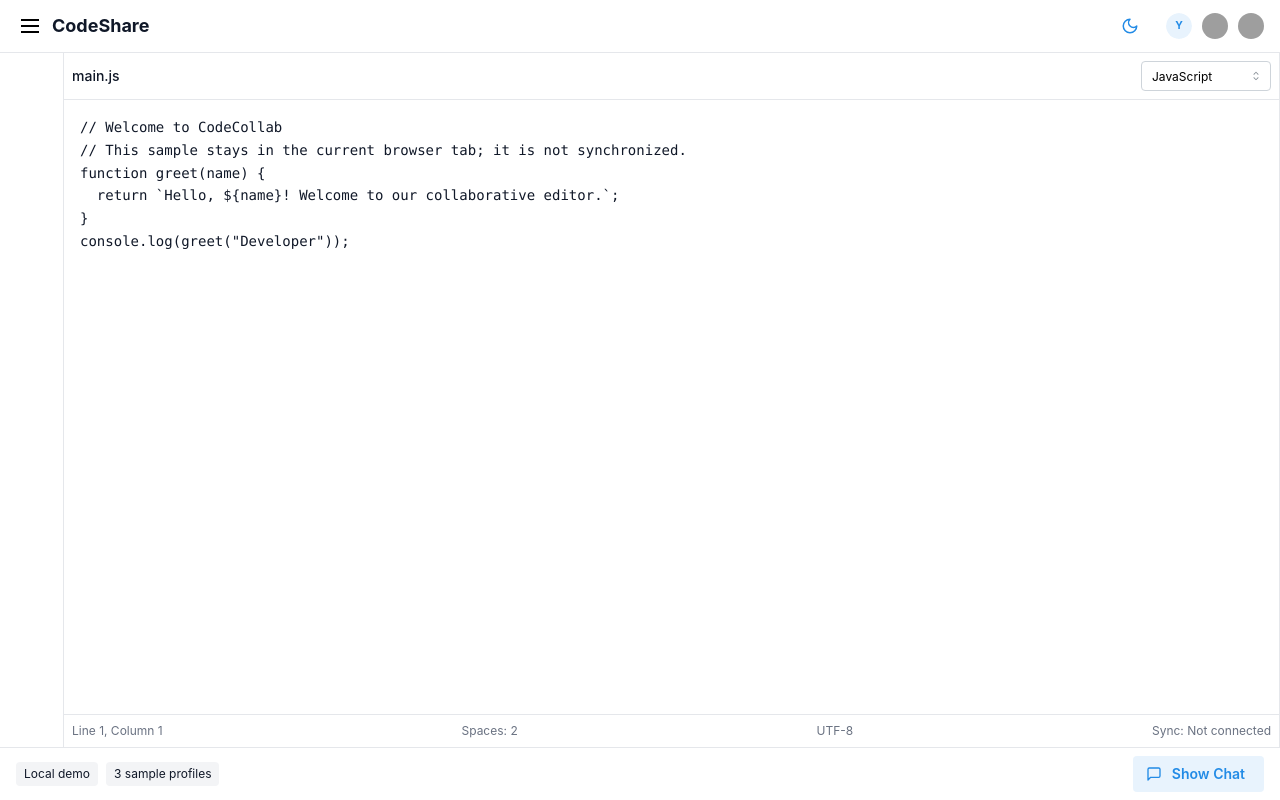
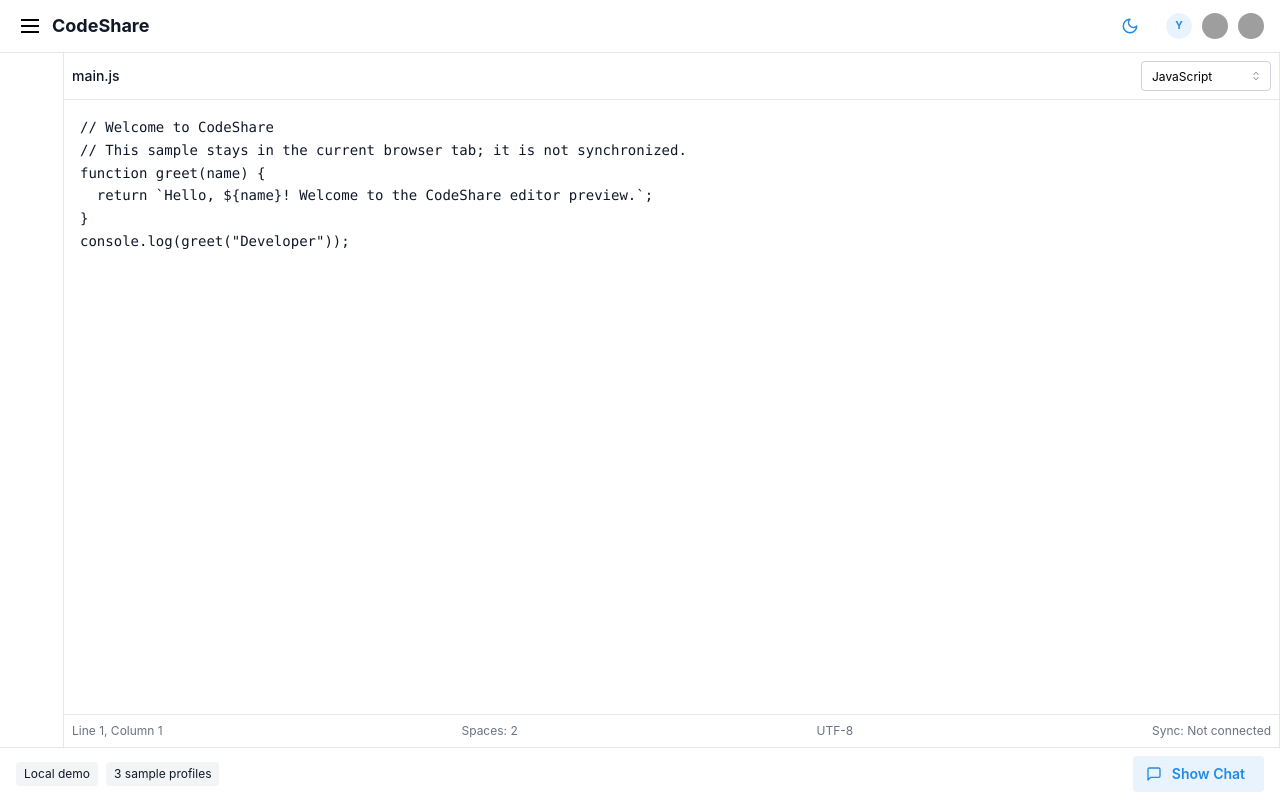
Before and after one commit to Brajesh31/CodeShare, a Next.js app: page /editor in a window 1280 px wide. Built offline with nearby package versions, Linux system fonts and the light colour scheme; grey boxes are pictures that could not be loaded.

Commit message:
fix: make app/components/Editor.tsx labels and behavior accurate

```diff
--- a/app/components/Editor.tsx
+++ b/app/components/Editor.tsx
@@ -1,5 +1,5 @@
 import React, { useEffect, useState } from 'react';
-import { Box, Text, Select, Loader } from '@mantine/core';
+import { Text, Select, Loader } from '@mantine/core';
 interface EditorProps {
   darkMode: boolean;
 }
@@ -8,10 +8,10 @@ const Editor: React.FC<EditorProps> = ({
 }) => {
   const [isLoading, setIsLoading] = useState(true);
   const [language, setLanguage] = useState('javascript');
-  const [code, setCode] = useState(`// Welcome to CodeCollab
+  const [code, setCode] = useState(`// Welcome to CodeShare
 // This sample stays in the current browser tab; it is not synchronized.
 function greet(name) {
-  return \`Hello, \${name}! Welcome to our collaborative editor.\`;
+  return \`Hello, \${name}! Welcome to the CodeShare editor preview.\`;
 }
 console.log(greet("Developer"));
 `);
@@ -21,14 +21,6 @@ console.log(greet("Developer"));
       setIsLoading(false);
     }, 1500);
     return () => clearTimeout(timer);
-  }, []);
-  // This would be where we'd connect to WebSockets
-  useEffect(() => {
-    // Simulating WebSocket connection
-    console.log('Connecting to WebSocket server...');
-    return () => {
-      console.log('Disconnecting from WebSocket server...');
-    };
   }, []);
   const handleCodeChange = (newCode: string) => {
     setCode(newCode);
```
